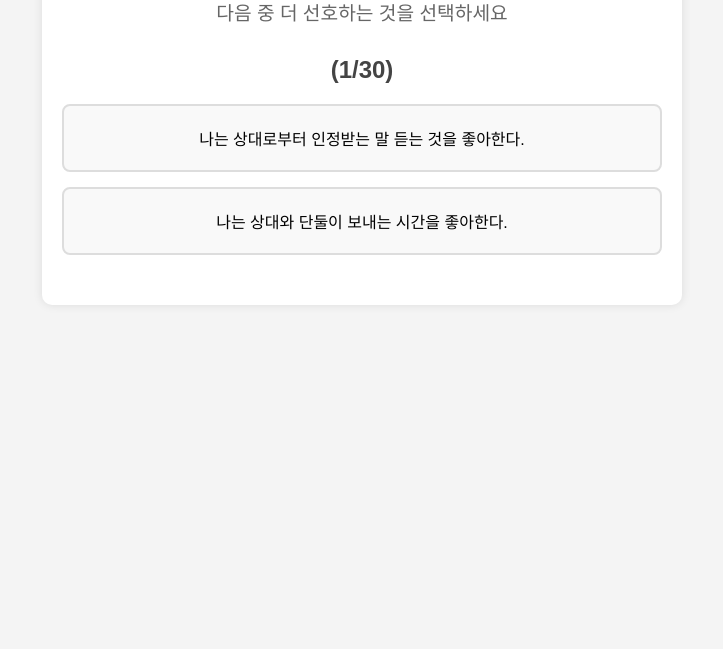
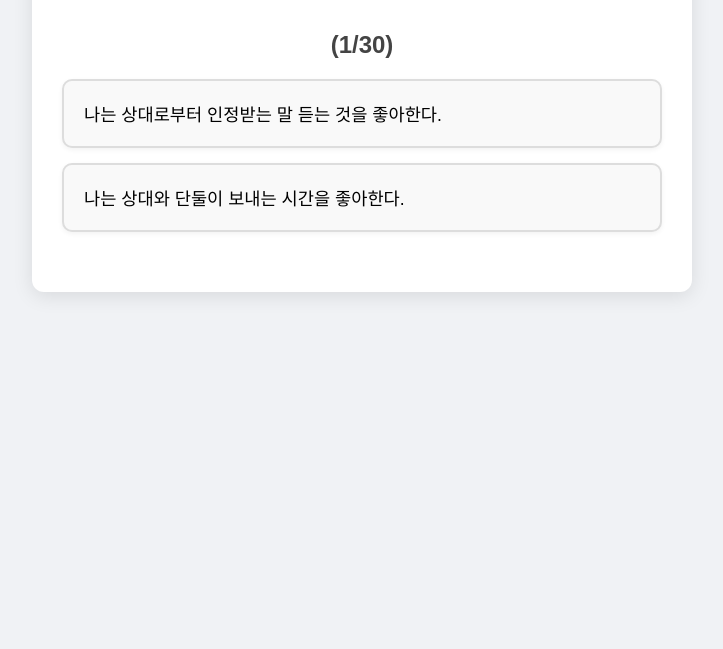
Before and after one commit to tulvo/love-language-test, a plain HTML site: page index.html in a window 1280 px wide. Shown: the part 151-800 px from the top of the page, without its empty margins (278-1001 px from the left). Drawn offline with Linux system fonts and the light colour scheme.

Commit message:
index.html

```diff
--- a/index.html
+++ b/index.html
@@ -2,18 +2,77 @@
 <html lang="ko">
 <head>
 <meta charset="UTF-8">
+<meta name="viewport" content="width=device-width, initial-scale=1.0, maximum-scale=1.0, user-scalable=no">
 <title>5가지 사랑의 언어 테스트</title>
 <style>
-    body { font-family: 'Arial', sans-serif; margin: 40px; background-color: #f4f4f4; }
-    .container { max-width: 600px; margin: 0 auto; padding: 20px; background-color: #fff; border-radius: 10px; box-shadow: 0 0 10px rgba(0,0,0,0.1); text-align: center; }
-    h1 { text-align: center; color: #333; }
-    #intro { font-size: 1.2em; color: #666; margin-bottom: 30px; }
-    #question { font-size: 1.5em; font-weight: bold; margin-bottom: 20px; color: #444; }
-    .buttons { display: flex; flex-direction: column; gap: 15px; }
-    button { padding: 20px; font-size: 16px; cursor: pointer; border: 2px solid #ddd; border-radius: 8px; background-color: #f9f9f9; transition: all 0.3s ease; }
-    button:hover { background-color: #e2e2e2; border-color: #ccc; }
-    #result { white-space: pre-line; font-size: 18px; margin-top: 30px; line-height: 1.6; text-align: left; }
-    #result span { font-weight: bold; }
+    body {
+        font-family: 'Arial', sans-serif;
+        margin: 0;
+        padding: 20px;
+        background-color: #f0f2f5;
+        color: #333;
+        display: flex;
+        justify-content: center;
+        align-items: flex-start;
+        min-height: 100vh;
+        box-sizing: border-box;
+    }
+    .container {
+        width: 100%;
+        max-width: 600px;
+        padding: 30px;
+        background-color: #fff;
+        border-radius: 12px;
+        box-shadow: 0 4px 20px rgba(0,0,0,0.1);
+        text-align: center;
+    }
+    h1 {
+        font-size: 2em;
+        margin-bottom: 10px;
+        color: #333;
+    }
+    #intro {
+        font-size: 1.1em;
+        color: #666;
+        margin-bottom: 30px;
+    }
+    #question {
+        font-size: 1.5em;
+        font-weight: bold;
+        margin-bottom: 20px;
+        color: #444;
+    }
+    .buttons {
+        display: flex;
+        flex-direction: column;
+        gap: 15px;
+    }
+    button {
+        padding: 20px;
+        font-size: 1.1em;
+        cursor: pointer;
+        border: 2px solid #ddd;
+        border-radius: 10px;
+        background-color: #f9f9f9;
+        transition: all 0.3s ease;
+        text-align: left;
+        box-shadow: 0 2px 5px rgba(0,0,0,0.05);
+    }
+    button:hover {
+        background-color: #eef2f5;
+        border-color: #ccc;
+    }
+    #result {
+        white-space: pre-line;
+        font-size: 1.1em;
+        margin-top: 30px;
+        line-height: 1.6;
+        text-align: left;
+    }
+    #result span {
+        font-weight: bold;
+        color: #555;
+    }
 </style>
 </head>
 <body>
@@ -59,7 +118,7 @@
         { q: "나는 매일 가벼운 신체 접촉을 원한다.", a: "E", q_b: "나는 매일 상대방의 지지하는 말이 필요하다.", b: "A" },
         { q: "나는 상대에게 선물 받는 것을 좋아한다.", a: "C", q_b: "나는 상대에게 가벼운 신체 접촉을 받을 때 사랑을 느낀다.", b: "E" },
         { q: "나는 상대가 나를 도와줄 때 사랑을 느낀다.", a: "D", q_b: "나는 상대가 안아주는 것을 좋아한다.", b: "E" },
-        { q: "나는 상대와 단둘이 보내는 시간을 좋아한다.", a: "B", q_b: "나는 상대와 단둘이 끌어안고 있는 시간을 좋아한다.", b: "E" },
+        { q: "나는 상대와 단둘이 보내는 시간을 좋아한다.", a: "B", q_b: "나는 상대에게 작지만 선물받는 것을 좋아한다.", b: "C" },
         { q: "나는 상대에게 칭찬을 받을 때 사랑을 느낀다.", a: "A", q_b: "나는 상대가 나를 위해 기꺼이 하기 싫은 일을 해줄 때 사랑을 느낀다.", b: "D" }
     ];
 
@@ -109,7 +168,8 @@
             resultText += `<span>제2언어</span>: ${map[secondLanguage]}\n\n`;
         }
 
-        resultText += "---<br><br>각 언어별 점수:<br>";
+        resultText += `<span>최저 빈도 언어</span>: ${bottomLanguages.join(", ")}\n\n`;
+        resultText += "---<br><br>각 언어 점수:<br>";
         for (const [key, value] of sorted) {
             resultText += `• ${map[key]}: ${value}점\n`;
         }
```
